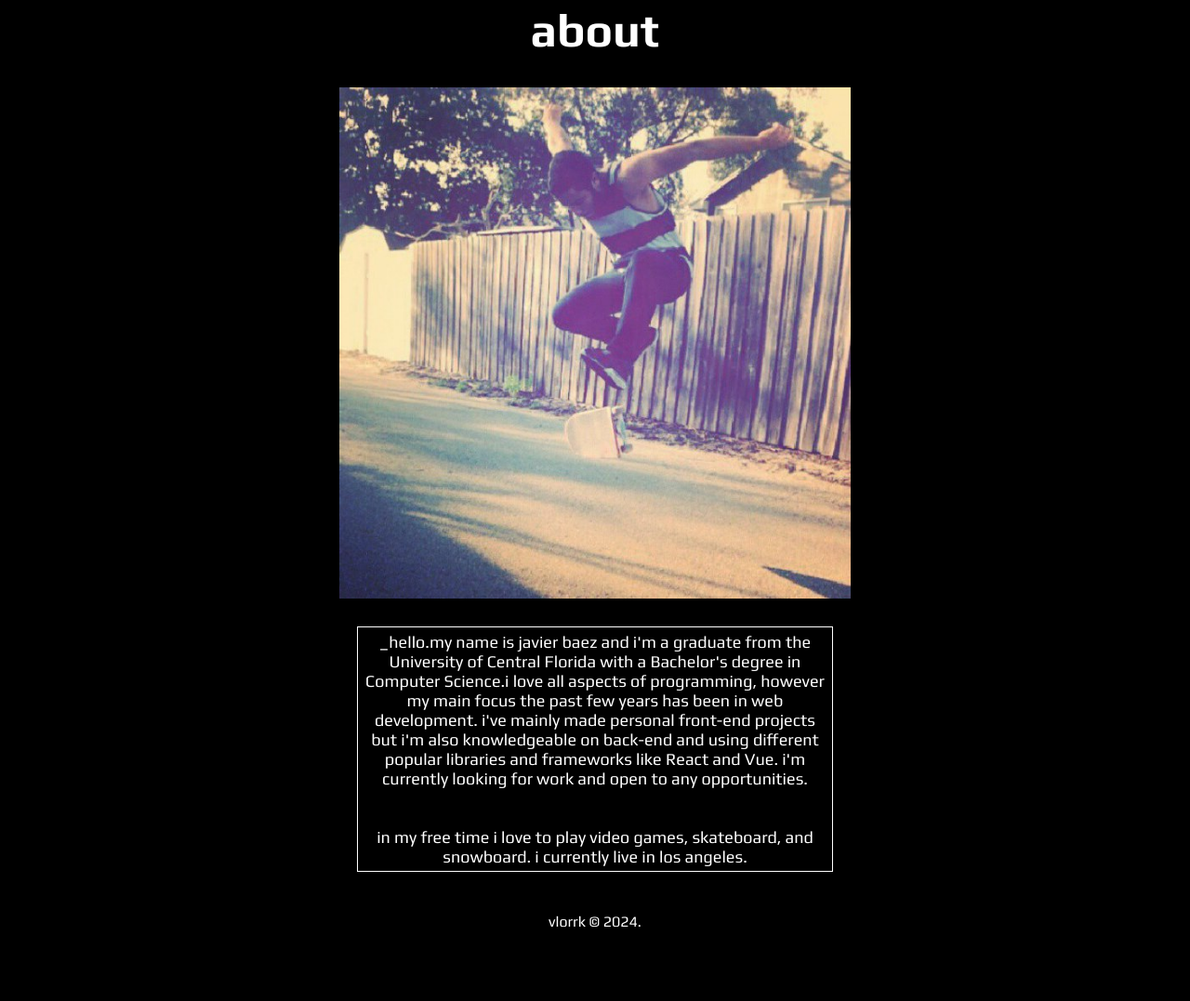
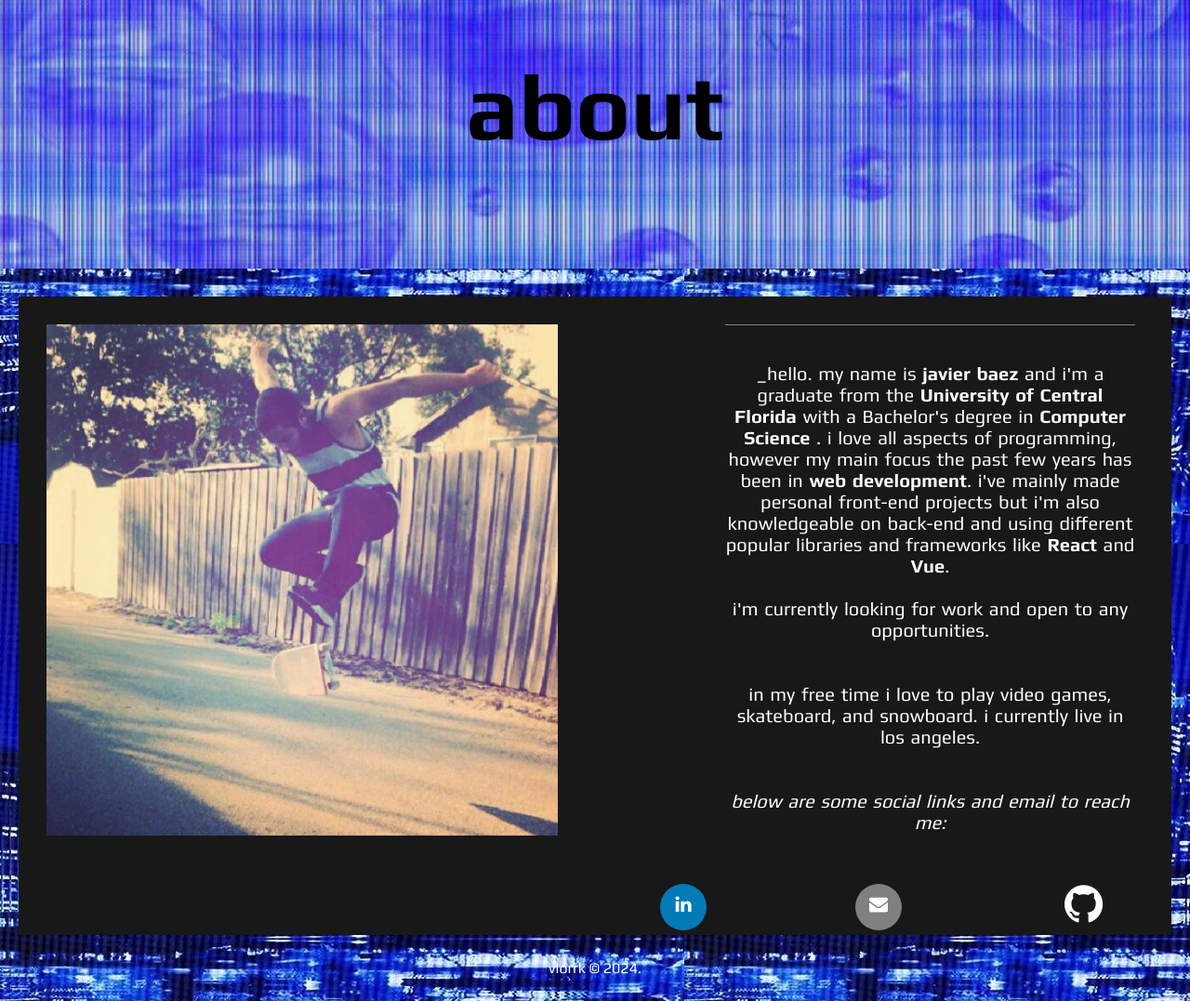
Before and after one commit to Vlorrk/javi-website, a website: page about.html in a window 1280 px wide. Shown: the part 151-1228 px from the top of the page at 93% size. Before the commit the page ends 1178 px from the top, so only its background shows below. Drawn offline with Linux system fonts and the light colour scheme.

Commit message:
refactor: new changes to all pages, added resume,projects and styling

```diff
--- a/about.css
+++ b/about.css
@@ -1,9 +1,11 @@
 .about-section {
+	background-color: #181818;
 	margin-top: 30px;
+	margin-left: 20px;
+	margin-right: 20px;
 	display: flex;
-	flex-direction: column;
-	align-items: center;
 	color: white;
+	word-spacing: 2px;
 }
 
 .about-section h1 {
@@ -11,16 +13,58 @@
 }
 
 .about-section img {
+	margin: 30px;
 	width: 550px;
 	height: 550px;
 }
 
 .about-section p {
-	border: 1px solid white;
 	text-align: center;
-	margin-top: 30px;
-	margin-left: 30%;
-	margin-right: 30%;
-	font-size: 18px;
-	padding: 5px;
+	font-size: 1.25rem;
+	margin: 30px;
+	margin-left: 100px;
+	width: 70%;
+	border-top: 1px solid gray;
+	padding-top: 40px;
+	position: relative;
+	left: 50px;
 }
+
+.social-links {
+	display: flex;
+	justify-content: space-around;
+	align-items: center;
+	margin-top: 50px;
+}
+
+.fa {
+	padding: 15px;
+	font-size: 1.25rem;
+	width: 50px;
+	height: 50px;
+	text-align: center;
+	text-decoration: none;
+	border-radius: 50%;
+	line-height: 15px;
+	vertical-align: middle;
+	margin: 5px 50px;
+}
+
+.fa:hover {
+	opacity: 0.7;
+}
+
+.fa-linkedin {
+	background: #007bb5;
+	color: white;
+}
+
+.fa-envelope {
+	background: gray;
+	color: white;
+}
+
+.fa-github {
+	font-size: 3rem;
+	color: white;
+}
--- a/about.html
+++ b/about.html
@@ -3,6 +3,7 @@
 
 <head>
 	<title>about</title>
+	<link rel="stylesheet" href="https://cdnjs.cloudflare.com/ajax/libs/font-awesome/4.7.0/css/font-awesome.min.css">
 	<link rel="stylesheet" href="/index.css" />
 	<link rel="stylesheet" href="/about.css" />
 	<style>
@@ -13,39 +14,67 @@
 </head>
 
 <body>
+	<div class="background-img">
 		<div class="header">
 			<nav class="navbar">
 				<a class="nav-item" href="\">home</a>
 				<a class="nav-item" href="\about">about</a>
 				<a class="nav-item" href="\projects">projects</a>
-			<a class="nav-item" href="\contact">contact</a>
+				<a class="nav-item" href="images/JaviResume2024.pdf" target="_blank">resume/cv</a>
 			</nav>
 			<a href="\about">
 				<img class="center-logo" src="images/skullicon.png" />
 			</a>
 		</div>
 
+		<div class="banner-outer">
+			<img class="banner" src="images/banner.jpg" />
+			<h1 class="name-heading">about</h1>
+		</div>
 
 		<div class="about-section">
-		<h1>about</h1>
 			<img src="images/aboutphoto.jpg" />
-		<p>_hello.my name is javier baez and i'm a graduate from the University of Central Florida with a Bachelor's
-			degree in Computer Science.i love all aspects of programming, however my main focus the past few years has
-			been in web development. i've mainly made personal front-end projects but i'm also knowledgeable on back-end
+			<div>
+				<p>_hello. my name is <b>javier baez</b> and i'm a graduate from the <b>University of Central Florida
+					</b>
+					with
+					a Bachelor's
+					degree in <b>Computer Science </b>. i love all aspects of programming, however my main focus the
+					past
+					few
+					years has
+					been in <b>web development</b>. i've mainly made personal front-end projects but i'm also
+					knowledgeable
+					on
+					back-end
 					and
-			using different popular libraries and frameworks like React and Vue. i'm currently looking for work and open
+					using different popular libraries and frameworks like <b>React</b> and <b>Vue</b>.<br> <br>i'm
+					currently
+					looking for work
+					and
+					open
 					to any opportunities.
 
 
 
-			<br><br><br> in my free time i love to play video games, skateboard, and snowboard. i currently live in los
+					<br><br><br> in my free time i love to play video games, skateboard, and snowboard. i currently live
+					in
+					los
 					angeles.
+					<br><br><br><i>below are some social links and email to reach me: </i>
 				</p>
+				<div class="social-links">
+					<a href="https://www.linkedin.com/in/javibaez/" class="fa fa-linkedin" target="_blank"></a>
+					<a href="mailto:bzjvr@hotmail.com?" target="_blank" class="fa fa-envelope""> </a>
+		<a href=" https://github.com/Vlorrk" target="_blank" class="fa fa-github"> </a>
+				</div>
+			</div>
 		</div>
 		<div class="footer">
 			<p>vlorrk © 2024. </p>
 		</div>
 		<script src="index.js"></script>
+	</div>
 </body>
 
 </html>
--- a/index.css
+++ b/index.css
@@ -7,7 +7,7 @@ html {
 }
 
 body {
-	background-color: black;
+	background-color: #181818;
 	font-family: "Play", sans-serif;
 	margin: 0;
 	padding: 0;
@@ -15,6 +15,10 @@ body {
 
 body::-webkit-scrollbar {
 	display: none;
+}
+
+.background-img {
+	background-image: url(images/cybercity.jpg);
 }
 
 a {
@@ -30,7 +34,7 @@ a {
 	height: 50px;
 	margin: 10px;
 	margin-top: 30px;
-	margin-left: 100px;
+	margin-left: 10px;
 	font-weight: 700;
 }
 
@@ -51,6 +55,7 @@ a:hover {
 	left: 50%;
 	width: 45px;
 	height: 45px;
+	z-index: 10;
 }
 
 .center-logo:hover {
@@ -62,6 +67,7 @@ a:hover {
 	justify-content: center;
 	align-items: center;
 	margin: 0;
+	pointer-events: none;
 }
 
 .banner {
@@ -69,18 +75,20 @@ a:hover {
 	margin: 0;
 	padding: 0;
 	width: 100%;
+	height: 350px;
 }
 
 .name-heading {
-	color: white;
+	color: black;
 	position: absolute;
 	font-size: 100px;
 }
 
 .bottom-blurb {
-	margin: 30px;
+	background-color: #181818;
 	padding: 30px;
 	display: flex;
+	margin: 20px;
 }
 
 .snippet {
@@ -92,13 +100,20 @@ a:hover {
 .bottom-blurb h2 {
 	font-size: 60px;
 	text-align: center;
+	border-bottom: 1px solid gray;
 }
 
 .blurb {
-	margin: 100px;
+	margin: 50px;
 	padding: 50px;
+	width: 700px;
 	color: white;
-	font-size: 18px;
+	font-size: 1.25rem;
+	word-spacing: 2px;
+	text-align: center;
+	position: relative;
+	bottom: 150px;
+	left: 100px;
 }
 
 .footer {
--- /dev/null
+++ b/package.json
@@ -0,0 +1,5 @@
+{
+  "dependencies": {
+    "express": "^4.19.2"
+  }
+}
```
Also changed, not shown: contact.html (deleted, +0 -32 lines), index.html (+11 -5 lines), projects.css (added, +53 -0 lines), projects.html (+36 -2 lines), images/calc.png (added), images/cybercity.jpg (added), images/cybercore.gif (added), images/solarsystem.png (added), images/vchat.png (added), index.js (deleted), 3 other files. Lines whose indentation alone changed are shown as unchanged.
